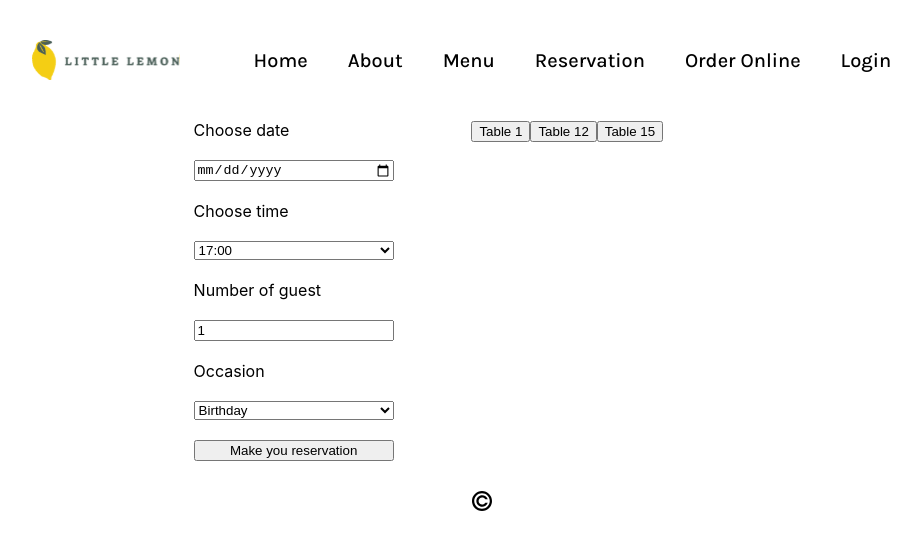
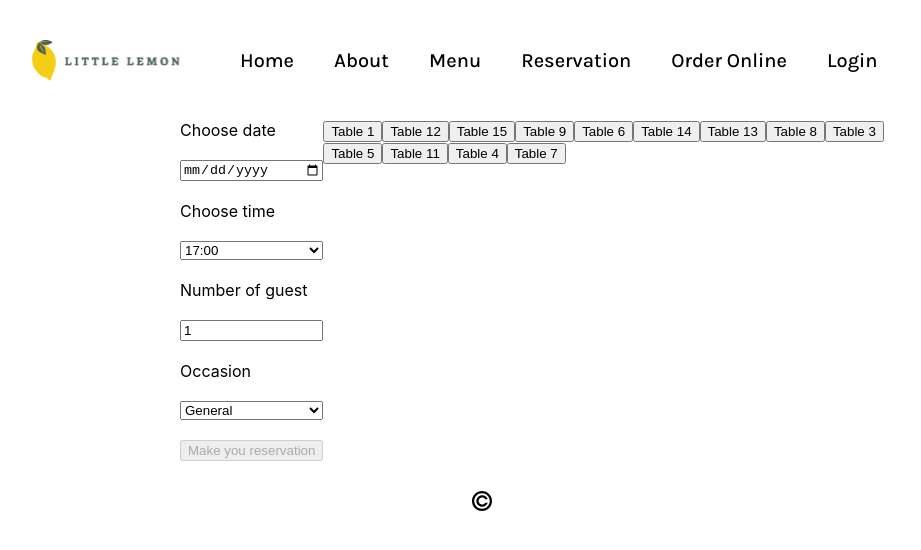
Before and after one commit to juccaicedoac03/little-lemon, a React (Create React App) app: page /reservation in a window 1280 px wide. Shown: the top 550 px of the page, without its empty margins (158-1079 px from the left). Built offline with nearby package versions, Linux system fonts and the light colour scheme; a web font is replaced by a local one.

Commit message:
add first validations

```diff
--- a/src/api/api.js
+++ b/src/api/api.js
@@ -12,6 +12,9 @@ export const genTables = function (date, times) {
     let max = 15;
 
     let x = Array.from(date.getDate().toString(), Number).reduce((a, b) => a + b, 0);
+    if (x<5){
+        x += 10;
+    }
 
     let tables = [];
 
--- a/src/components/BookingForm.js
+++ b/src/components/BookingForm.js
@@ -6,8 +6,24 @@ const BookingForm = (props) => {
 
     const [date, setDate] = useState( formatDate(new Date()) );
     const [guests, setGuests] = useState(1);
-    const [occasion, setOccasion] = useState("birthday");
+    const [occasion, setOccasion] = useState("general");
     const navigate = useNavigate();
+
+    const validateForm = () => {
+        let validDate = false;
+        if ( new Date(date.replace(/-/g,'/')) >= new Date(formatDate(new Date()).replace(/-/g,'/')) ) {
+            validDate = true;
+        };
+
+        let validGuests = true;
+        if ( guests<1 || guests > 10) {
+            validGuests = false;
+        }
+
+        console.log('here', !validDate, !validGuests, !validDate && !validGuests)
+
+        return (!validDate || !validGuests)
+    };
 
     const handleSubmit = (e) => {
         e.preventDefault();
@@ -26,12 +42,12 @@ const BookingForm = (props) => {
     const handleOcassionChange = (e) => {
         setOccasion(e.target.value);
         props.dispatch({type:"UPDATE_SELECTED_OCCASION" , occasion: e.target.value});
-    }
+    };
 
     const handleGuestsChange = (e) => {
         setGuests(e.target.value);
         props.dispatch({type:"UPDATE_SELECTED_GUESTS" , guests: e.target.value});
-    }
+    };
 
     return (
         <form onSubmit={handleSubmit} style={{display: "grid", maxWidth: "200px", gap: "20px"}}>
@@ -49,10 +65,13 @@ const BookingForm = (props) => {
             <input type="number" id="guest" name="guest" value={guests} placeholder="1" min="1" max="10" required onChange={handleGuestsChange}/>
             <label htmlFor="occasion">Occasion</label>
             <select id="occasion" name="occasion" value={occasion} required onChange={handleOcassionChange}>
+                <option value="general">General</option>
                 <option value="birthday">Birthday</option>
                 <option value="anniversary">Anniversary</option>
+                <option value="business">Business</option>
+                <option value="other">Other</option>
             </select>
-            <button type="submit" value="Make you reservation" >Make you reservation</button>
+            <button type="submit" disabled={validateForm()} value="Make you reservation" >Make you reservation</button>
         </form>
     )
 }
--- a/src/components/BookingPage.js
+++ b/src/components/BookingPage.js
@@ -15,7 +15,7 @@ export const initializeTimes = () => {
         reservations: false,
         reservationList: [],
         guests: 1,
-        occasion: "Birthday",
+        occasion: "General",
     }
     );
 }
```
